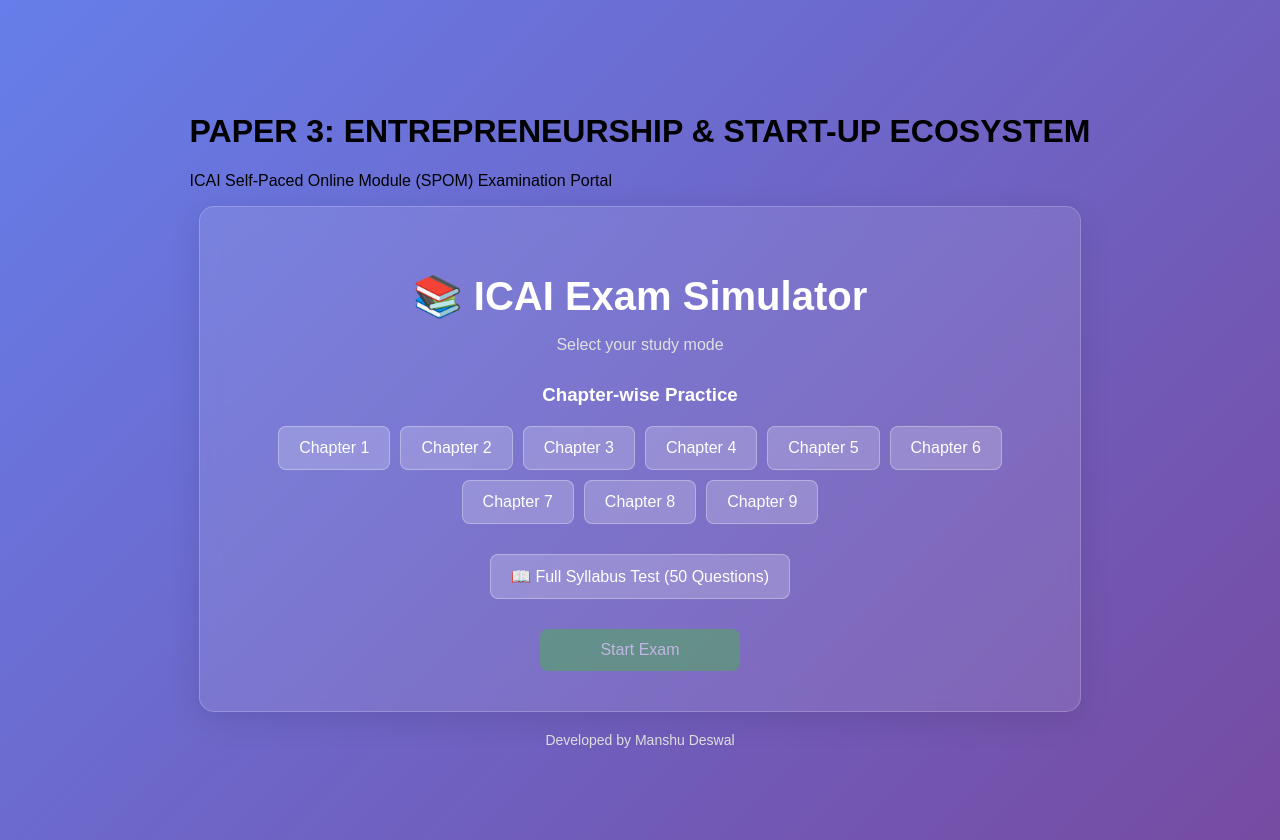
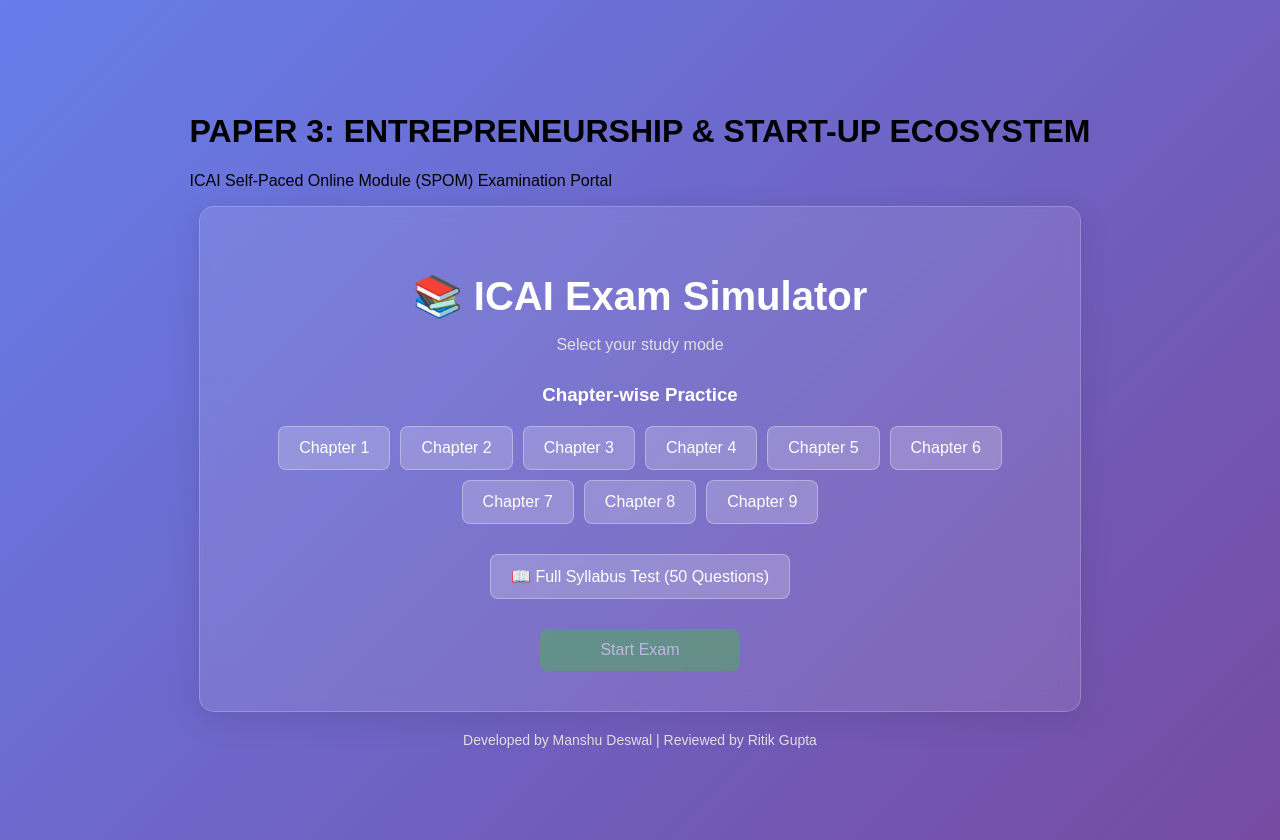
Before and after one commit to manshu77241-arch/ICAI-SPOM-D, a React (Create React App) app: page / in a window 1280 px wide. Built offline with nearby package versions, Linux system fonts and the light colour scheme.

Commit message:
Add 'Reviewed by Ritik Gupta' to all footers

```diff
--- a/src/App.js
+++ b/src/App.js
@@ -2629,7 +2629,7 @@
           </button>
         </div>
         <footer style={{ marginTop: '20px', color: '#e0e0e0', fontSize: '14px' }}>
-          Developed by Manshu Deswal
+          Developed by Manshu Deswal | Reviewed by Ritik Gupta
         </footer>
       </div>
     );
@@ -2829,7 +2829,7 @@
         )}
 
         <footer style={{ marginTop: '20px', color: '#e0e0e0', fontSize: '14px' }}>
-          Developed by Manshu Deswal
+          Developed by Manshu Deswal | Reviewed by Ritik Gupta
         </footer>
       </div>
     );
@@ -2884,7 +2884,7 @@
           </div>
         </div>
         <footer style={{ marginTop: '20px', color: '#e0e0e0', fontSize: '14px' }}>
-          Developed by Manshu Deswal
+          Developed by Manshu Deswal | Reviewed by Ritik Gupta
         </footer>
       </div>
     );
@@ -3075,7 +3075,7 @@
           </div>
         </div>
         <footer style={{ marginTop: '20px', color: '#e0e0e0', fontSize: '14px' }}>
-          Developed by Manshu Deswal
+          Developed by Manshu Deswal | Reviewed by Ritik Gupta
         </footer>
       </div>
     );
```
